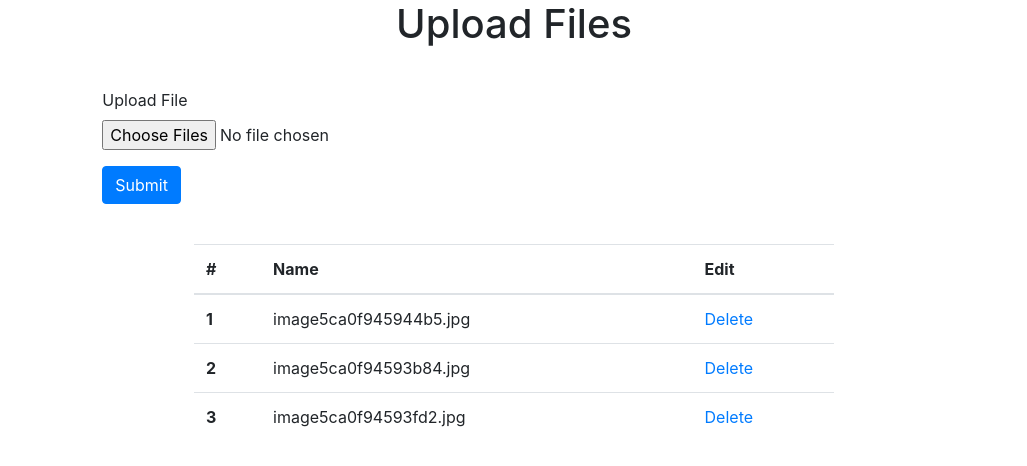
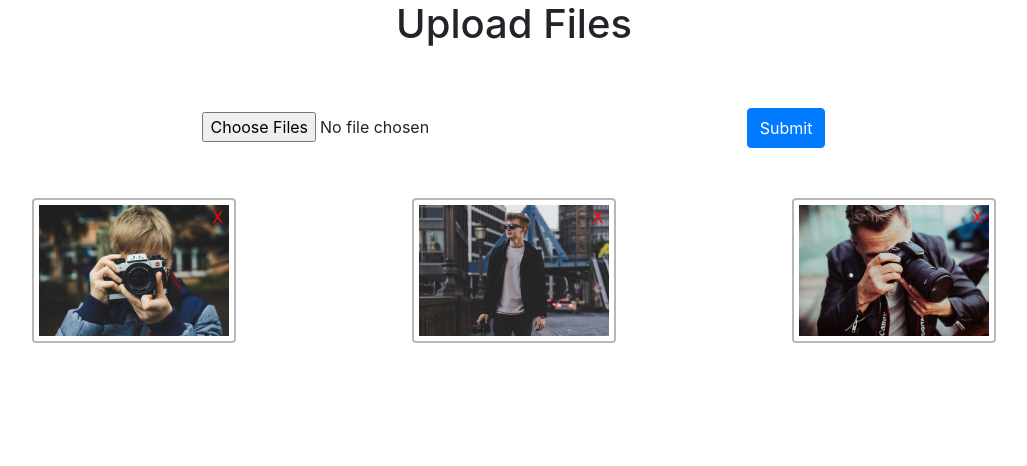
Before and after one commit to jimmyachour/Laisse-Pas-Trainer-Ton-File, a PHP site: page / in a window 1280 px wide. Shown: the top 466 px of the page, without its empty margins (126-1153 px from the left). Run offline with PHP 8.4, Linux system fonts and the light colour scheme.

Commit message:
Add files via upload

```diff
--- a/form.css
+++ b/form.css
@@ -1,17 +1,92 @@
 h1
- {
-     text-align: center;
-     margin-bottom: 40px;
+{
+    text-align: center;
+    margin-bottom: 40px;
 
- }
+}
 
-form, .result-box, table, .info-file
+.form-upload
+{
+    display: flex;
+    justify-content: space-around;
+    margin-bottom: 40px;
+}
+
+form, .result-box, .info-file
 {
     margin-right: auto;
     margin-left: auto;
 }
 
-.result-box, table, .info-file
+.result-box, .info-file
 {
     margin-top: 40px;
 }
+
+.result-box
+{
+    margin-bottom: 50px;
+}
+
+.submit-form
+{
+    margin-top: 20px;
+    height: 40px;
+}
+
+.container-card
+{
+    margin-bottom: 40px;
+}
+.card-box
+{
+    position: relative;
+}
+
+.info-img-box
+{
+    width: 100%;
+    height: 100%;
+    position: absolute;
+    visibility: hidden;
+    transition: 1s;
+}
+
+.card-box:hover .info-img-box
+{
+    visibility: visible;
+    transition: 1s;
+    background-color: #ffffffb3;
+}
+
+.nbr-img
+{
+    margin-top: 20%;
+}
+
+.title-img
+{
+    font-size: 70%;
+}
+
+.img-file
+{
+    width: 80%;
+    border: 2px solid #b7b7b7;
+    border-radius: 4px;
+    padding: 5px;
+}
+
+.container
+{
+
+    text-align: center;
+}
+
+.delete-button
+{
+    position: absolute;
+    color: red;
+    top: 5%;
+    right: 15%;
+}
--- a/index.php
+++ b/index.php
@@ -14,13 +14,12 @@ require 'upload.php';
 </head>
 <body>
 <h1>Upload Files</h1>
-<form class="col-8" action="" method="post" enctype="multipart/form-data">
+<form class="row col-8 offset-2 form-upload" action="" method="post" enctype="multipart/form-data">
     <div class="form-group">
-        <label for="file">Upload File</label>
+        <label for="file"></label>
         <input type="file" class="form-control-file" multiple="multiple"  id="file" name="files[]">
     </div>
     <?php
-
     if (isset($error)) {
     ?>
         <div class="alert alert-danger" role="alert">
@@ -29,7 +28,7 @@ require 'upload.php';
     <?php
     }
     ?>
-    <button type="submit" class="btn btn-primary">Submit</button>
+    <button type="submit" class="btn btn-primary submit-form">Submit</button>
 </form>
 
 <?php
@@ -45,44 +44,34 @@ if (isset($results)) {
 </div>
 <?php
 }
-
-if (!empty($it)) {
 ?>
-
-<table class="table col-6">
-    <thead>
-    <tr>
-        <th>#</th>
-        <th>Name</th>
-        <th>Edit</th>
-    </tr>
-    </thead>
-    <tbody>
-
+<div class="container">
+    <div class="row justify-content-around">
         <?php
 
         $y = 0;
 
-    foreach ($it as $fileinfo)
+        foreach ($it as $fileInfo)
         {
             $y += 1;
         ?>
-        <tr>
-            <th scope="row"><?= $y ?></th>
-            <td><?php echo $fileinfo->getFilename() ?></td>
-            <td><a href="?delete=<?php echo $fileinfo->getFilename()?>">Delete</a></td>
-        </tr>
+
+            <div class="col-xs-6 col-md-3 container-card">
+                <div class="card-box">
+                    <div class="info-img-box" >
+                        <p class="nbr-img"><?= $y ?></p>
+                        <p class="title-img"><?php echo $fileInfo->getFilename() ?></p>
+                    </div>
+                    <img class="img-file" src="upload_files/<?php echo $fileInfo->getFilename() ?>" alt="Image N°<?= $y ?>">
+                    <a href="?delete=<?php echo $fileInfo->getFilename()?>" title="Effacer cette image" class="delete-button" title="">X</a>
+                </div>
+            </div>
+
         <?php
         }
         ?>
- </tbody>
-</table>
-<?php
-}
-?>
-
-
-
+    </div>
+</div>
 <!-- Optional JavaScript -->
 <!-- jQuery first, then Popper.js, then Bootstrap JS -->
 <script src="https://code.jquery.com/jquery-3.3.1.slim.min.js" integrity="sha384-q8i/X+965DzO0rT7abK41JStQIAqVgRVzpbzo5smXKp4YfRvH+8abtTE1Pi6jizo" crossorigin="anonymous"></script>
--- a/upload.php
+++ b/upload.php
@@ -78,10 +78,13 @@ if (isset($_FILES['files'])) {
     }
 }
 
+// Instanciation de FilesystemIterator
 $it = new FilesystemIterator('./upload_files');
 
+// Supression du fichier contenu dans $_GET['delete']
 if (isset($_GET['delete'])) {
 
+    // On supprime puis on redirige sur l'index pour eviter les erreurs
     unlink('./upload_files/' . $_GET['delete']);
     header('Location:index.php');
 
```
Lines whose indentation alone changed are shown as unchanged.
